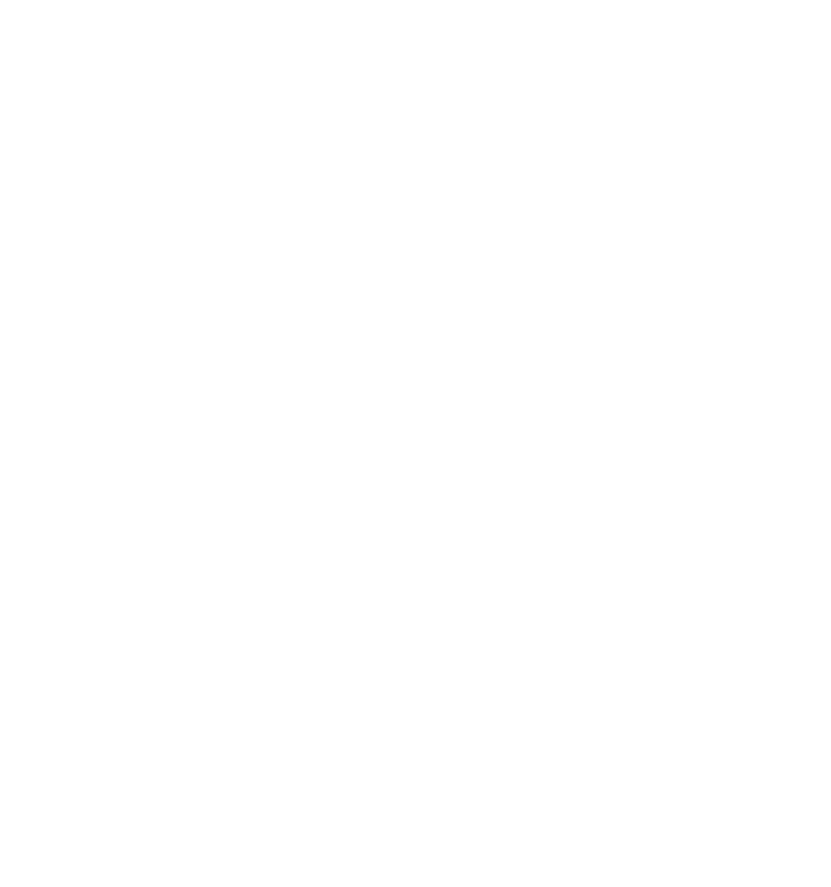
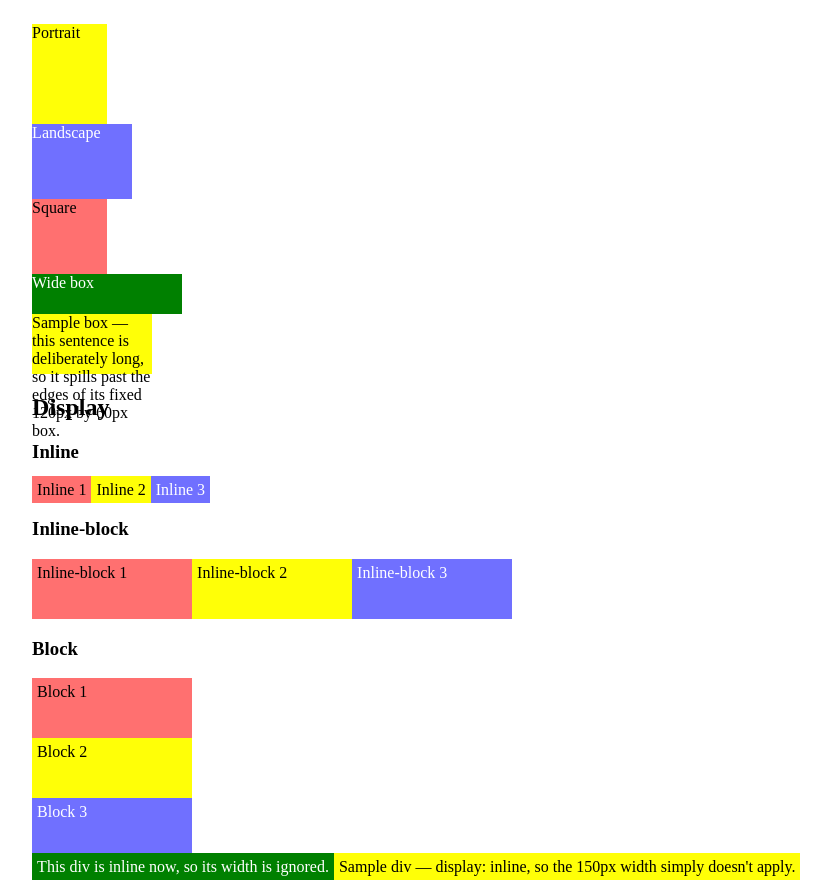
Before and after one commit to Jefferson0511/webdev-client, a Next.js app: page /labs/lab2 in a window 1280 px wide. Shown: the part 4742-5629 px from the top of the page, without its empty margins (94-925 px from the left). Before the commit the page ends 4726 px from the top, so only its background shows below. Built offline with nearby package versions, Linux system fonts and the light colour scheme.

Commit message:
dimensions

```diff
--- /dev/null
+++ b/app/labs/lab2/Dimensions.tsx
@@ -0,0 +1,21 @@
+export default function Dimensions() {
+  return (
+    <div id="wd-css-dimensions">
+      <h2>Dimension</h2>
+      <div>
+        <div className="wd-dimension-portrait wd-bg-color-yellow">Portrait</div>
+        <div className="wd-dimension-landscape wd-bg-color-blue wd-fg-color-white">
+          Landscape
+        </div>
+        <div className="wd-dimension-square wd-bg-color-red">Square</div>
+        <div className="wd-dimension-wide wd-bg-color-green wd-fg-color-white">
+          Wide box
+        </div>
+        <div id="wd-ai-dimension" className="wd-ai-dimension">
+          Sample box — this sentence is deliberately long, so it spills past
+          the edges of its fixed 120px by 60px box.
+        </div>
+      </div>
+    </div>
+  );
+}
--- /dev/null
+++ b/app/labs/lab2/Display.tsx
@@ -0,0 +1,42 @@
+export default function Display() {
+  return (
+    <div id="wd-css-display">
+      <h2>Display</h2>
+      <h3>Inline</h3>
+      <div>
+        <span className="wd-display-inline wd-bg-color-red">Inline 1</span>
+        <span className="wd-display-inline wd-bg-color-yellow">Inline 2</span>
+        <span className="wd-display-inline wd-bg-color-blue wd-fg-color-white">
+          Inline 3
+        </span>
+      </div>
+      <h3>Inline-block</h3>
+      <div>
+        <span className="wd-display-inline-block wd-bg-color-red">
+          Inline-block 1
+        </span>
+        <span className="wd-display-inline-block wd-bg-color-yellow">
+          Inline-block 2
+        </span>
+        <span className="wd-display-inline-block wd-bg-color-blue wd-fg-color-white">
+          Inline-block 3
+        </span>
+      </div>
+      <h3>Block</h3>
+      <div>
+        <span className="wd-display-block wd-bg-color-red">Block 1</span>
+        <span className="wd-display-block wd-bg-color-yellow">Block 2</span>
+        <span className="wd-display-block wd-bg-color-blue wd-fg-color-white">
+          Block 3
+        </span>
+      </div>
+      <div className="wd-display-inline wd-bg-color-green wd-fg-color-white">
+        This div is inline now, so its width is ignored.
+      </div>
+      <div id="wd-ai-display" className="wd-display-inline wd-bg-color-yellow">
+        Sample div — display: inline, so the 150px width simply doesn&apos;t
+        apply.
+      </div>
+    </div>
+  );
+}
--- a/app/labs/lab2/index.css
+++ b/app/labs/lab2/index.css
@@ -251,3 +251,67 @@
   border-top-left-radius: 40px;
   border-bottom-left-radius: 40px;
 }
+
+.wd-dimension-portrait {
+  width: 75px;
+  height: 100px;
+}
+.wd-dimension-landscape {
+  width: 100px;
+  height: 75px;
+}
+.wd-dimension-square {
+  width: 75px;
+  height: 75px;
+}
+.wd-dimension-wide {
+  width: 150px;
+  height: 40px;
+}
+.wd-ai-dimension {
+  width: 120px;
+  height: 60px;
+  background-color: #ffff07;
+}
+
+.wd-display-inline {
+  display: inline;
+  width: 150px;
+  height: 50px;
+  padding: 5px;
+}
+.wd-display-inline-block {
+  display: inline-block;
+  width: 150px;
+  height: 50px;
+  padding: 5px;
+}
+.wd-display-block {
+  display: block;
+  width: 150px;
+  height: 50px;
+  padding: 5px;
+}
+
+.wd-pos-relative-nudge-up-right {
+  position: relative;
+  bottom: 30px;
+  left: 30px;
+}
+.wd-pos-relative-nudge-down-right {
+  position: relative;
+  top: 20px;
+  left: 20px;
+}
+.wd-pos-relative {
+  position: relative;
+}
+.wd-pos-relative-nudge-right {
+  position: relative;
+  left: 80px;
+}
+.wd-ai-pos-relative-nudge {
+  position: relative;
+  top: 15px;
+  right: 25px;
+}
--- a/app/labs/lab2/page.tsx
+++ b/app/labs/lab2/page.tsx
@@ -6,6 +6,8 @@
 import Margins from "./Margins";
 import BoxModel from "./BoxModel";
 import Corners from "./Corners";
+import Dimensions from "./Dimensions";
+import Display from "./Display";
 
 export default function Lab2() {
   return (
@@ -119,6 +121,8 @@
       <Margins />
       <BoxModel />
       <Corners />
+      <Dimensions />
+      <Display />
     </div>
   );
 }
```
